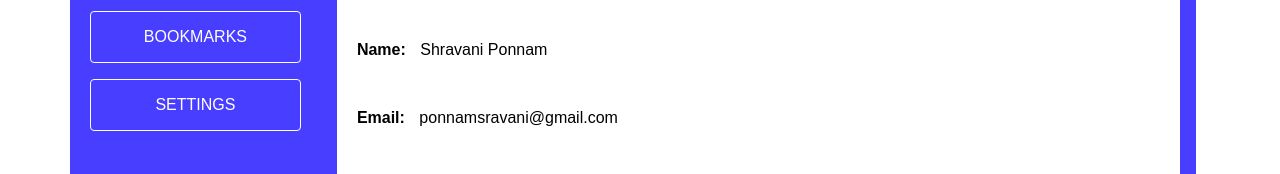
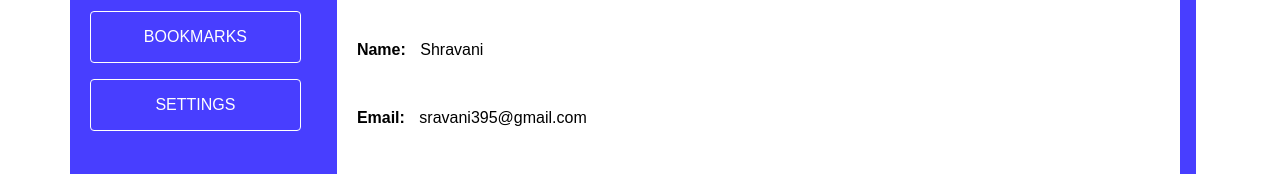
Before and after one commit to Shravani-9/Dapprr, a plain HTML site: page index.html in a window 1280 px wide. Shown: the part 849-1023 px from the top of the page. Drawn offline with Linux system fonts and the light colour scheme.

Commit message:
Update index.html

```diff
--- a/index.html
+++ b/index.html
@@ -61,8 +61,8 @@
         <div class="ur-info">
             <div class="info-header">Your Information</div>
         <div class="info-content">
-        <div class="info-item"><span class="label">Name:</span> <span class="value">Shravani Ponnam</span></div>
-        <div class="info-item"><span class="label">Email:</span> <span class="value">ponnamsravani@gmail.com</span></div>
+        <div class="info-item"><span class="label">Name:</span> <span class="value">Shravani</span></div>
+        <div class="info-item"><span class="label">Email:</span> <span class="value">sravani395@gmail.com</span></div>
         <div class="info-item"><span class="label">Phone:</span> <span class="value">9014388856</span></div>
         <div class="info-item"><span class="label">Marks:</span> <span class="value">500</span></div>
         </div>
```
